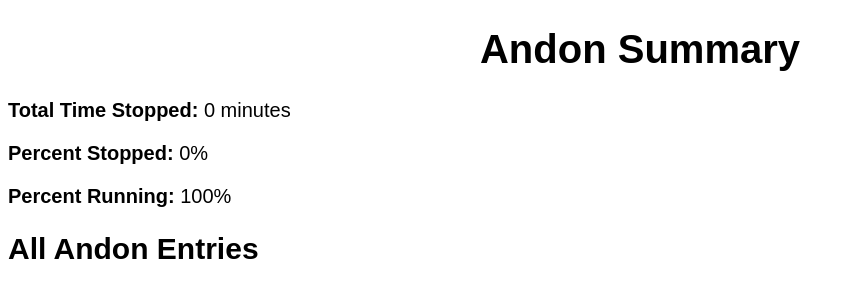
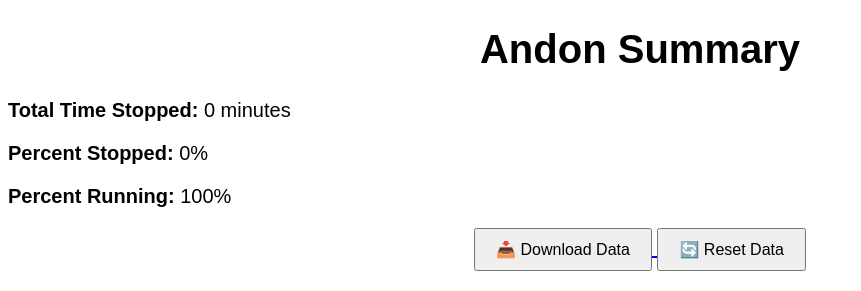
Before and after one commit to hgooders/andon-app, a Flask app: page /summary in a window 1280 px wide. Shown: the top 291 px of the page, without its empty margins (0-861 px from the left). Run offline with Flask 3, Linux system fonts and the light colour scheme; data that the repository does not hold is empty.

Commit message:
Update summary.html

```diff
--- a/templates/summary.html
+++ b/templates/summary.html
@@ -28,6 +28,20 @@
  <p><strong>Total Time Stopped:</strong> <span id="totalStopped">{{ total_stopped }} minutes</span></p>
 <p><strong>Percent Stopped:</strong> <span id="percentStopped">{{ percent_stopped }}%</span></p>
 <p><strong>Percent Running:</strong> <span id="percentRunning">{{ percent_running }}%</span></p>
+<div style="text-align: center; margin-bottom: 20px;">
+
+  <a href="/download">
+    <button style="padding: 10px 20px; font-size: 16px;">📥 Download Data</button>
+  </a>
+
+  <form method="POST" action="/reset" style="display: inline;">
+    <button type="submit" style="padding: 10px 20px; font-size: 16px;"
+            onclick="return confirm('Are you sure you want to reset all data?');">
+      🔄 Reset Data
+    </button>
+  </form>
+
+</div>
 
 
   <h2>All Andon Entries</h2>
```
